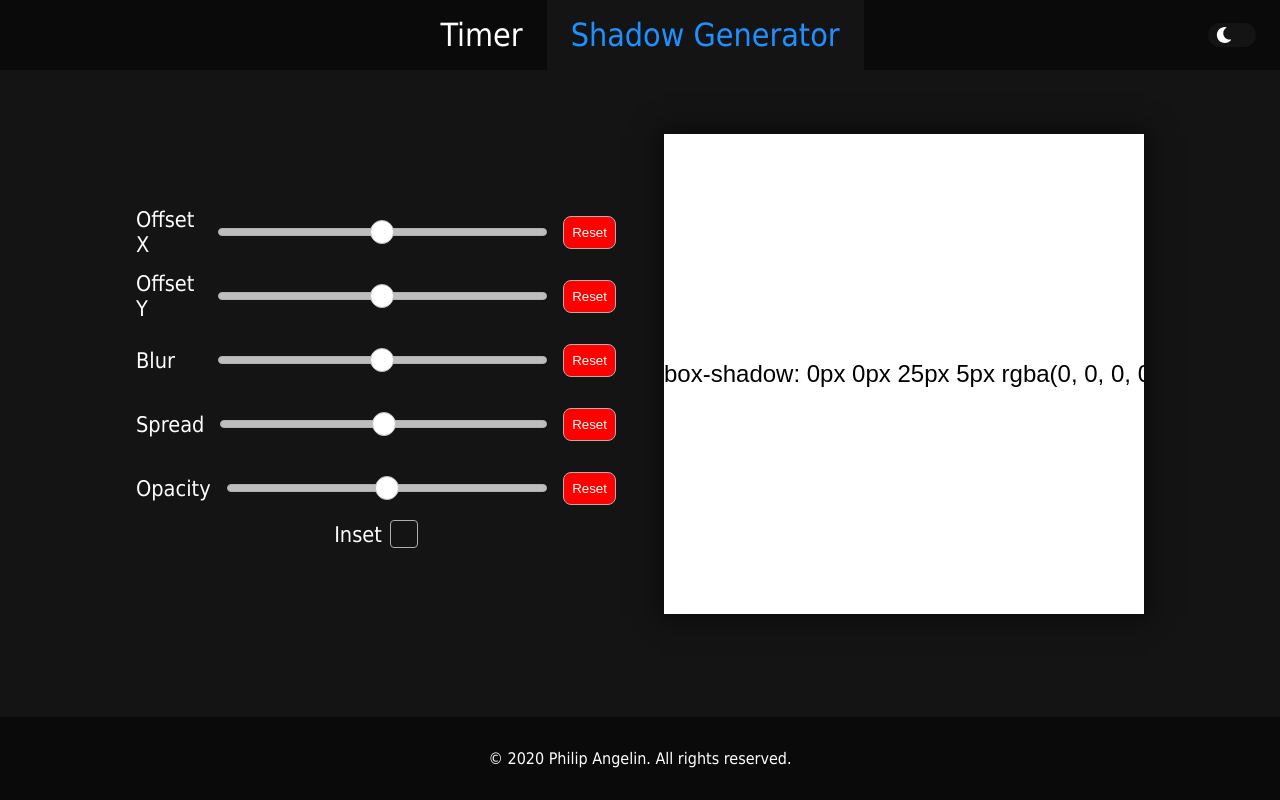
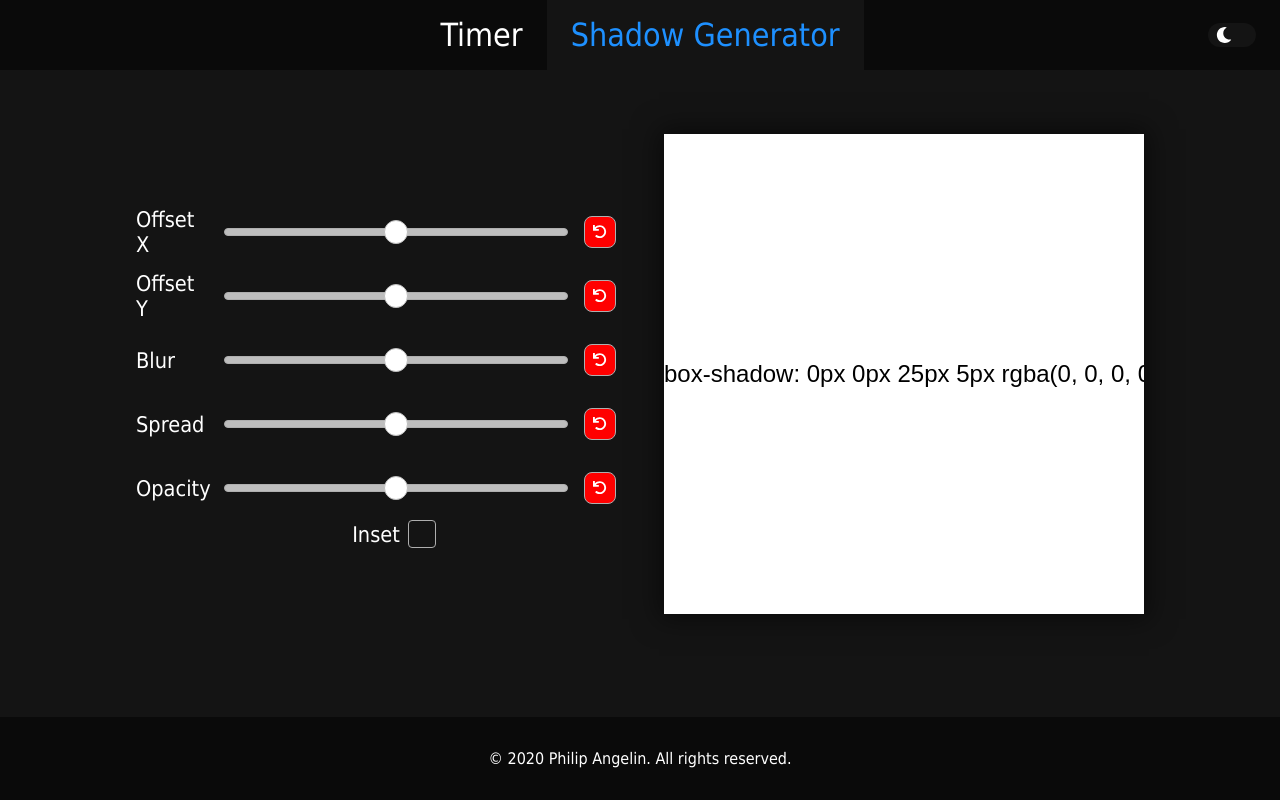
Before and after one commit to Zeilar/tools, a React (Create React App) app: page /shadow-generator in a window 1280 px wide. Built offline with nearby package versions, Linux system fonts and the light colour scheme.

Commit message:
Aligning

```diff
--- a/src/components/ShadowGenerator/ShadowGenerator.js
+++ b/src/components/ShadowGenerator/ShadowGenerator.js
@@ -59,6 +59,7 @@ export default function ShadowGenerator() {
         },
         inputInsetLabel: {
             'padding-right': '0.5rem',
+            'margin-left': '7.5%',
             'user-select': 'none',
             cursor: 'pointer',
         },
--- a/src/components/ShadowGenerator/ShadowGeneratorInput.js
+++ b/src/components/ShadowGenerator/ShadowGeneratorInput.js
@@ -1,3 +1,5 @@
+import { FontAwesomeIcon } from '@fortawesome/react-fontawesome';
+import { faUndo } from '@fortawesome/free-solid-svg-icons';
 import { createUseStyles } from 'react-jss';
 import React, { useRef } from 'react';
 
@@ -32,12 +34,15 @@ export default function ShadowGeneratorInput(props) {
             border: '1px solid rgb(175, 175, 175)',
             'border-radius': '0.5rem',
             background: 'red',
-            padding: '0.5rem',
-            flex: '1',
+            height: '2rem',
+            width: '2rem',
             color: 'white',
         },
+        resetButtonIcon: {
+
+        },
         inputText: {
-            flex: '2',
+            width: '15%',
         },
     });
     const classes = styles();
@@ -68,7 +73,9 @@ export default function ShadowGeneratorInput(props) {
                 className={classes.inputSlider} onChange={(e) => props.setter(e.target.value)} ref={input}
                 type="range" min={props.min} max={props.max} defaultValue={props.default} onWheel={inputScroll}
             />
-            <button className={classes.resetButton} onClick={reset}>Reset</button>
+            <button className={classes.resetButton} onClick={reset}>
+                <FontAwesomeIcon className={classes.resetButtonIcon} icon={faUndo} />
+            </button>
         </div>
     );
 }
```
